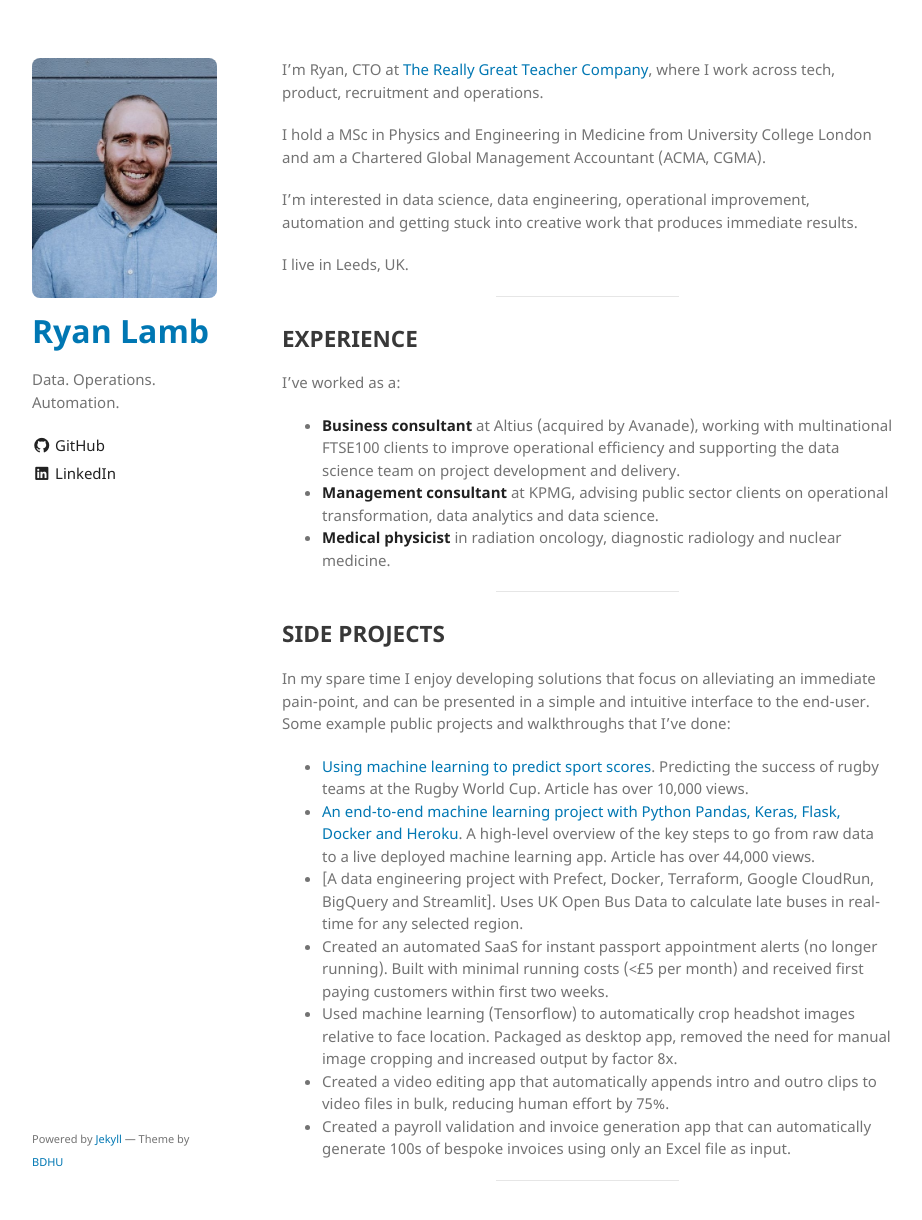
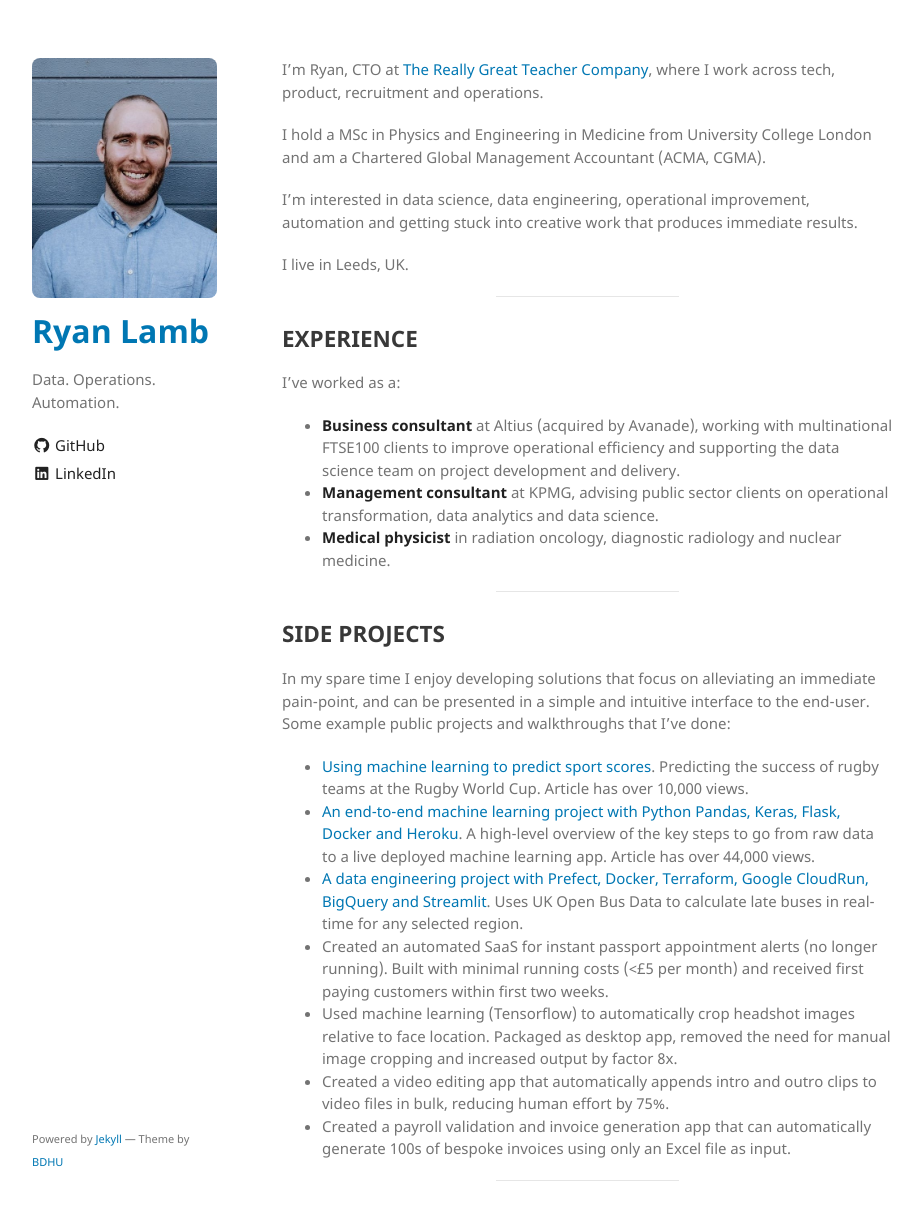
Before and after one commit to RyanEricLamb/ryanericlamb.github.io, a Jekyll site: the page built from index.md, in a window 1280 px wide and 1241 px high. Shown: the top 1220 px of the window, without its empty margins (178-1100 px from the left). Built offline with Jekyll 4.4.1, drawn with Linux system fonts in a browser that asks for light colours; part of the change alters nothing that is shown.

```diff
--- a/index.md
+++ b/index.md
@@ -25,7 +25,7 @@ I've worked as a:
 In my spare time I enjoy developing solutions that focus on alleviating an immediate pain-point, and can be presented in a simple and intuitive interface to the end-user. Some example public projects and walkthroughs that I've done:
 - [Using machine learning to predict sport scores](https://medium.com/towards-data-science/using-machine-learning-to-predict-sport-scores-a-rugby-world-cup-example-f699fd552673). Predicting the success of rugby teams at the Rugby World Cup. Article has over 10,000 views.
 - [An end-to-end machine learning project with Python Pandas, Keras, Flask, Docker and Heroku](https://medium.com/towards-data-science/an-end-to-end-machine-learning-project-with-python-pandas-keras-flask-docker-and-heroku-c987018c42c7). A high-level overview of the key steps to go from raw data to a live deployed machine learning app. Article has over 44,000 views.
-- [A data engineering project with Prefect, Docker, Terraform, Google CloudRun, BigQuery and Streamlit]. Uses UK Open Bus Data to calculate late buses in real-time for any selected region.
+- [A data engineering project with Prefect, Docker, Terraform, Google CloudRun, BigQuery and Streamlit](https://medium.com/@ryanelamb/a-data-engineering-project-with-prefect-docker-terraform-google-cloudrun-bigquery-and-ae37f7314ebb). Uses UK Open Bus Data to calculate late buses in real-time for any selected region.
 - Created an automated SaaS for instant passport appointment alerts (no longer running). Built with minimal running costs (<£5 per month) and received first paying customers within first two weeks.
 - Used machine learning (Tensorflow) to automatically crop headshot images relative to face location. Packaged as desktop app, removed the need for manual image cropping and increased output by factor 8x.
 - Created a video editing app that automatically appends intro and outro clips to video files in bulk, reducing human effort by 75%.
```
